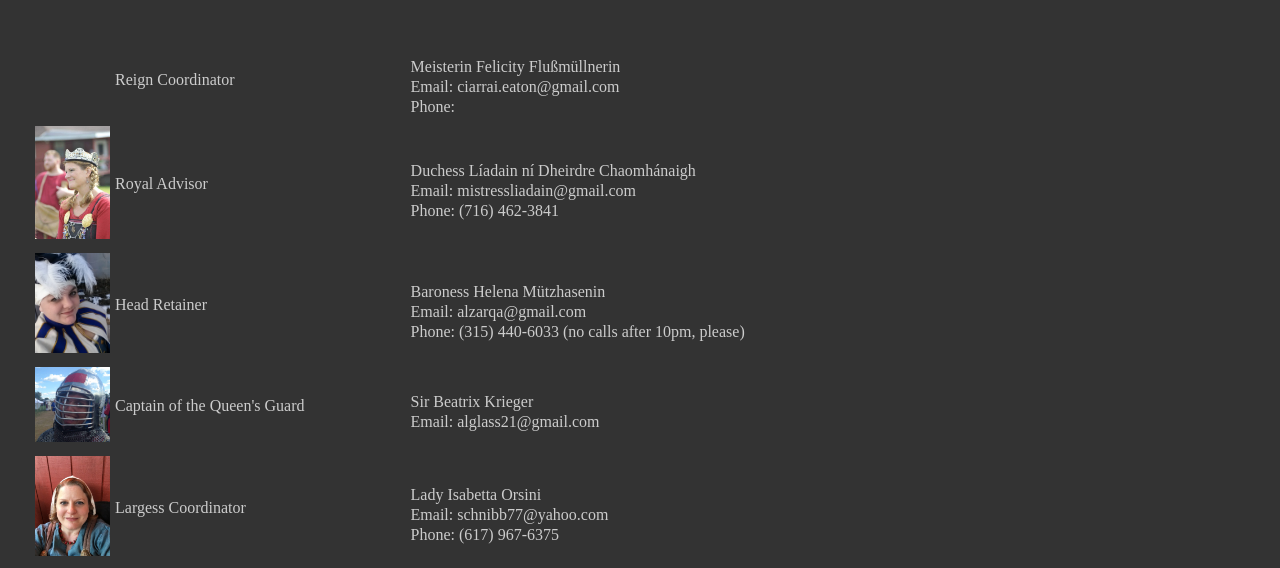
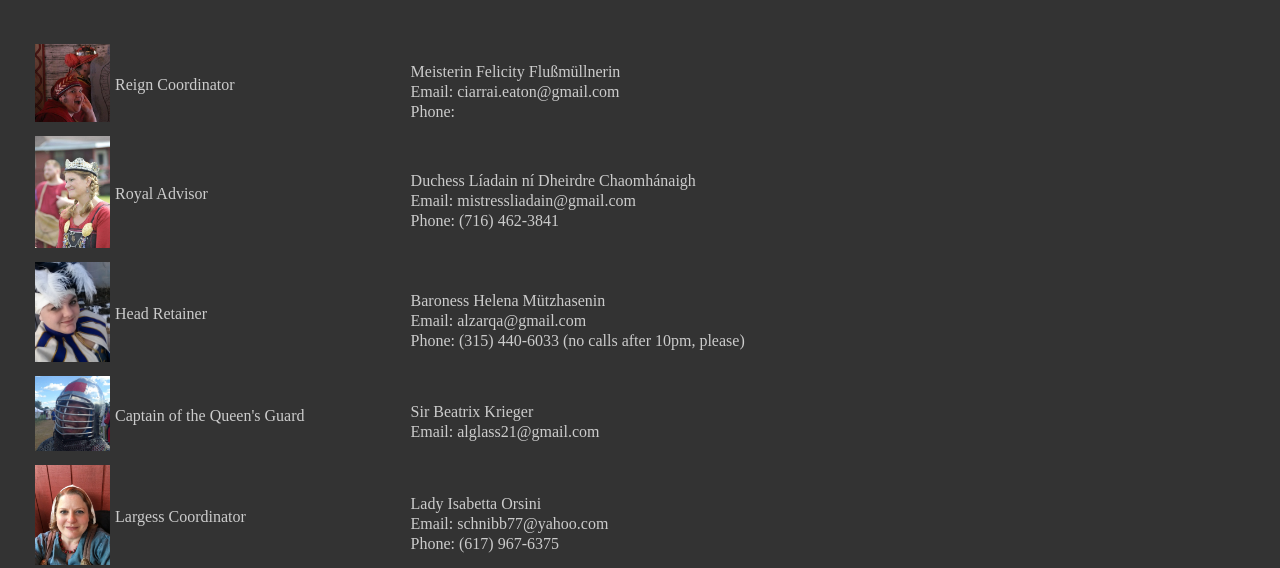
Before and after one commit to hedstromr/KQWebSite, a plain HTML site: page staff.html in a window 1280 px wide. Shown: the part 220-788 px from the top of the page. Drawn offline with Linux system fonts and the light colour scheme.

Commit message:
Updates, felicity picture and resize our picture

```diff
--- a/staff.html
+++ b/staff.html
@@ -35,7 +35,7 @@
 			<div class="bodybackground">
 			<table cellpadding="0" cellspacing="0" border="0" class="stafftable">
 				<tr>
-					<td></td>
+					<td><img src="images/felicity.jpg" alt="Felicity" class="staffpicture" /></td>
 					<td>Reign Coordinator</td>
 					<td>
 						<table>
```
Also changed, not shown: images/felicity.jpg (added), images/svensiobhan.jpg.
